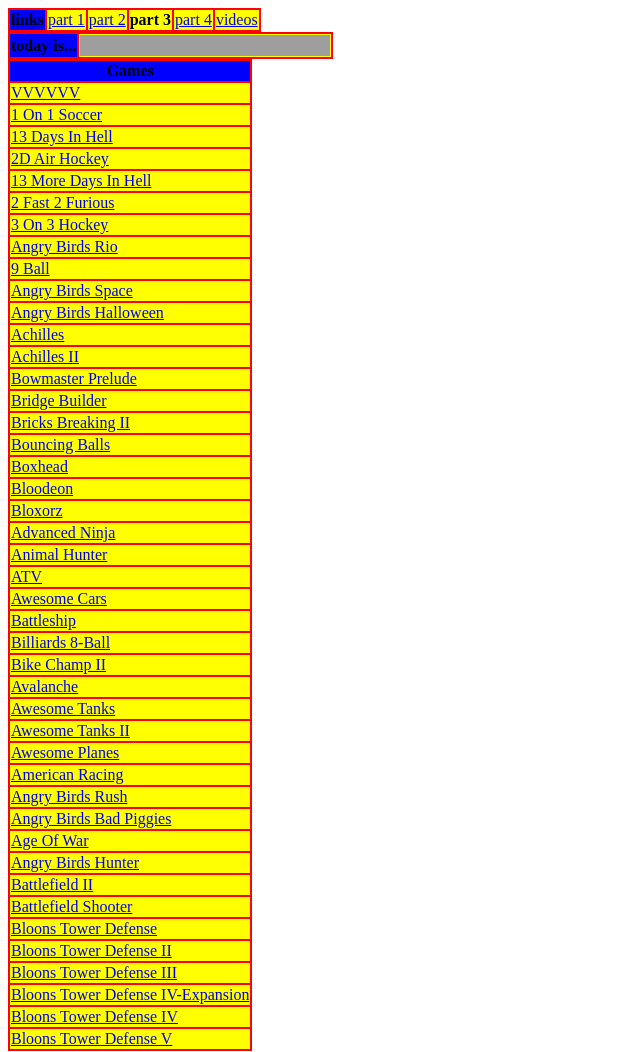
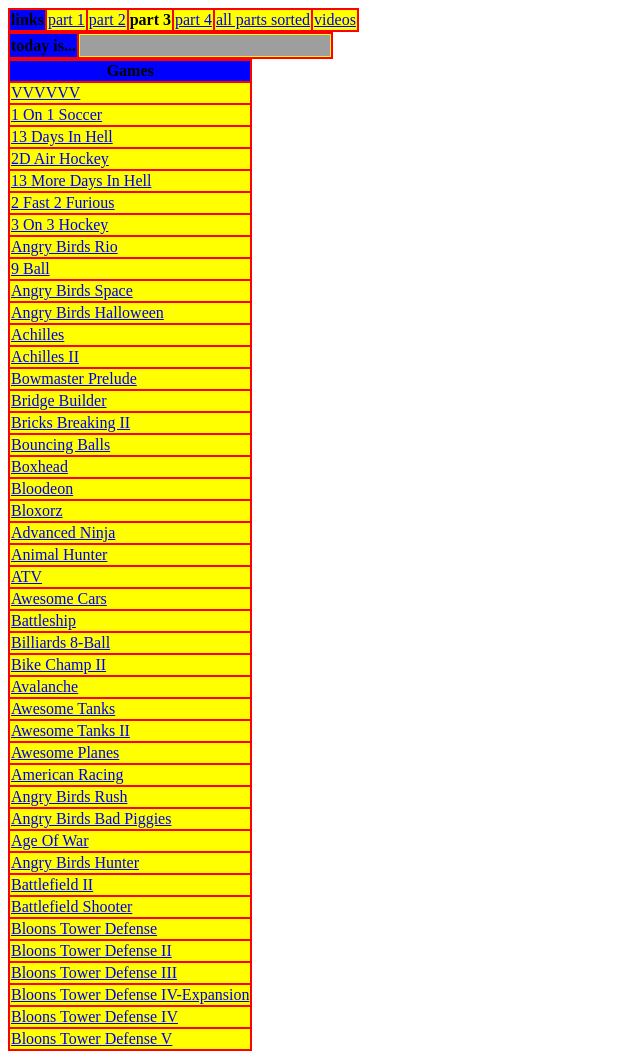
Before and after one commit to gameboss420/twf-part-3-repo, a plain HTML site: page index.html in a window 1280 px wide. Shown: the whole page, without its empty margins (0-640 px from the left). Drawn offline with nearby package versions, Linux system fonts and the light colour scheme; grey boxes are pictures that could not be loaded; a script that the page names is missing.

Commit message:
Update index.html

```diff
--- a/index.html
+++ b/index.html
@@ -12,6 +12,7 @@
    <td><a href='https://gameboss420.github.io/twf-part-2-repo/index.html'> part 2</a></td>
    <td><b href='https://gameboss420.github.io/twf-part-3-repo/index.html'> part 3</b></td>
    <td><a href='https://gameboss420.github.io/twf-part-4-repo/index.html'>part 4</a></td>
+    <td><a href='https://gameboss420.github.io/thetwfsortproject/index.html'>all parts sorted</a></td>
    <td><a href='https://gameboss420.github.io/twf-video/index.html'>videos</a></td>
  </tr>
  </table>
```
